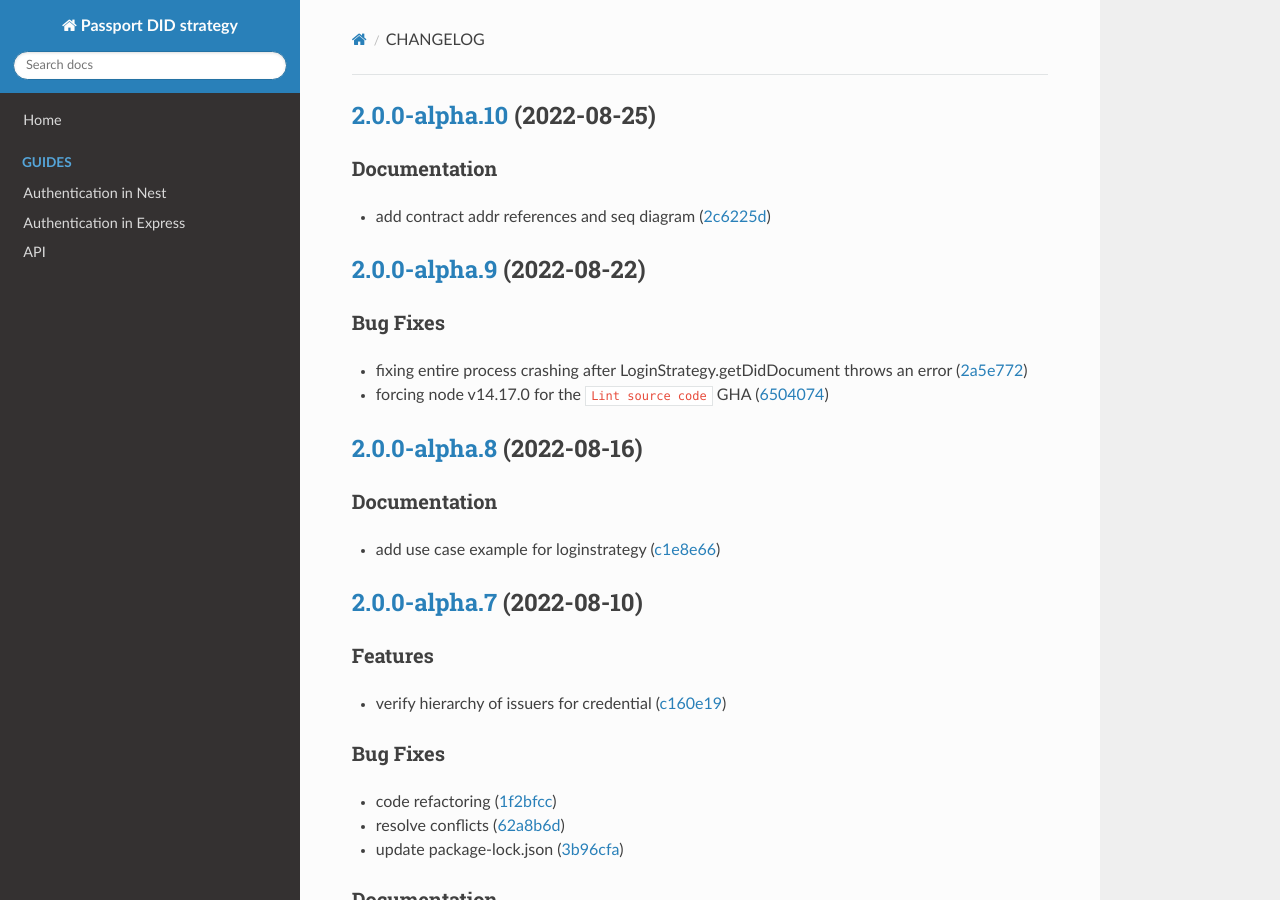
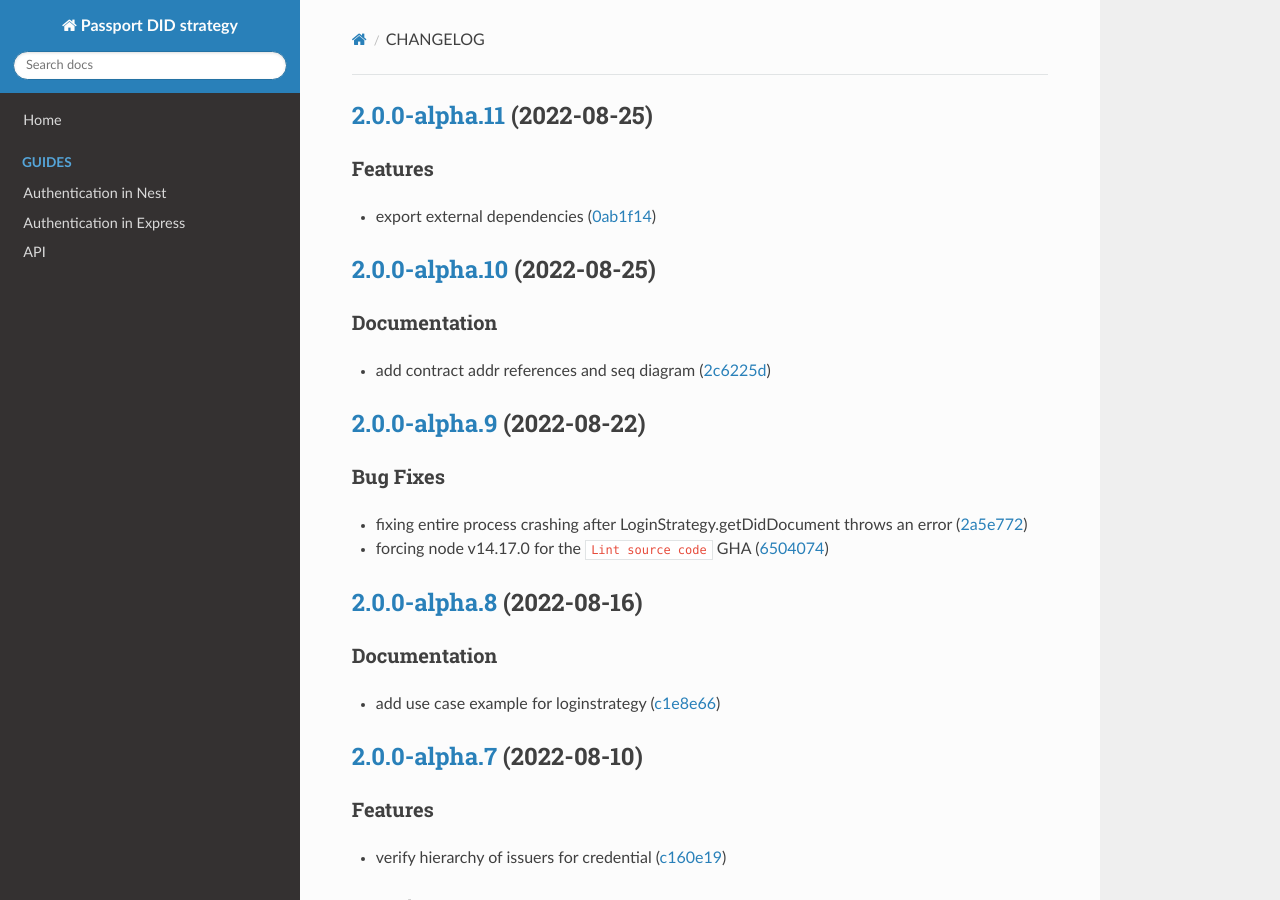
Before and after one commit to energywebfoundation/passport-did-auth, an MkDocs documentation site: the page built from docs/CHANGELOG.md, in a window 1280 px wide and 900 px high. Built offline with MkDocs 1.6.1, drawn with Linux system fonts in a browser that asks for light colours; nearby versions of some CDN libraries.

Commit message:
chore(release): 2.0.0-alpha.11 [skip ci]
## [2.0.0-alpha.11](https://github.com/energywebfoundation/passport-did-auth/compare/v2.0.0-alpha.10...v2.0.0-alpha.11) (2022-08-25)

### Features

* export external dependencies ([0ab1f14](https://github.com/energywebfoundation/passport-did-auth/commit/0ab1f146ffb8de317677ebd5d4522e2fc88f6ce3))

```diff
--- a/docs/CHANGELOG.md
+++ b/docs/CHANGELOG.md
@@ -1,3 +1,10 @@
+## [2.0.0-alpha.11](https://github.com/energywebfoundation/passport-did-auth/compare/v2.0.0-alpha.10...v2.0.0-alpha.11) (2022-08-25)
+
+
+### Features
+
+* export external dependencies ([0ab1f14](https://github.com/energywebfoundation/passport-did-auth/commit/0ab1f146ffb8de317677ebd5d4522e2fc88f6ce3))
+
 ## [2.0.0-alpha.10](https://github.com/energywebfoundation/passport-did-auth/compare/v2.0.0-alpha.9...v2.0.0-alpha.10) (2022-08-25)
 
 
--- a/package.json
+++ b/package.json
@@ -1,6 +1,6 @@
 {
   "name": "passport-did-auth",
-  "version": "2.0.0-alpha.10",
+  "version": "2.0.0-alpha.11",
   "description": "",
   "main": "dist/index.js",
   "types": "dist/index.d.ts",
```
